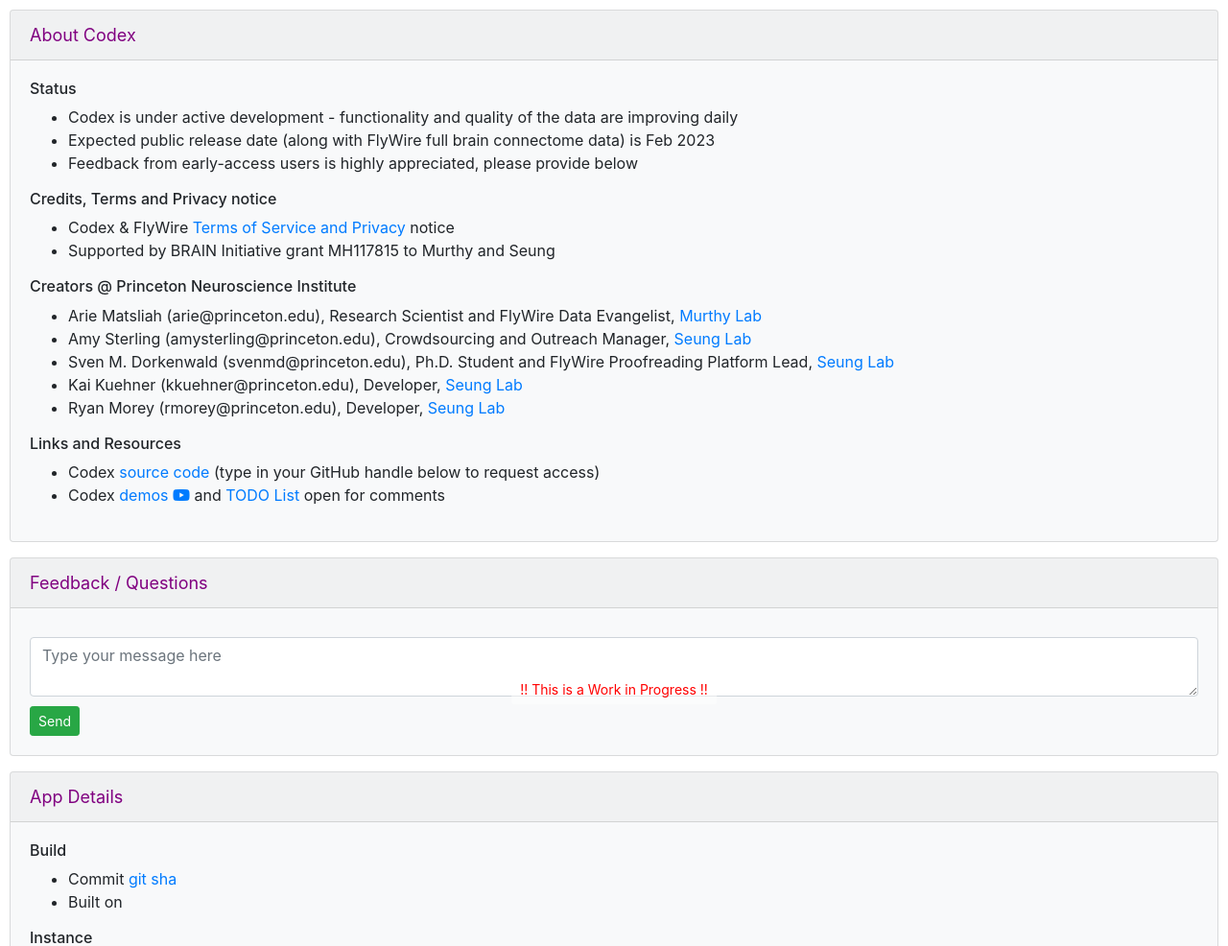
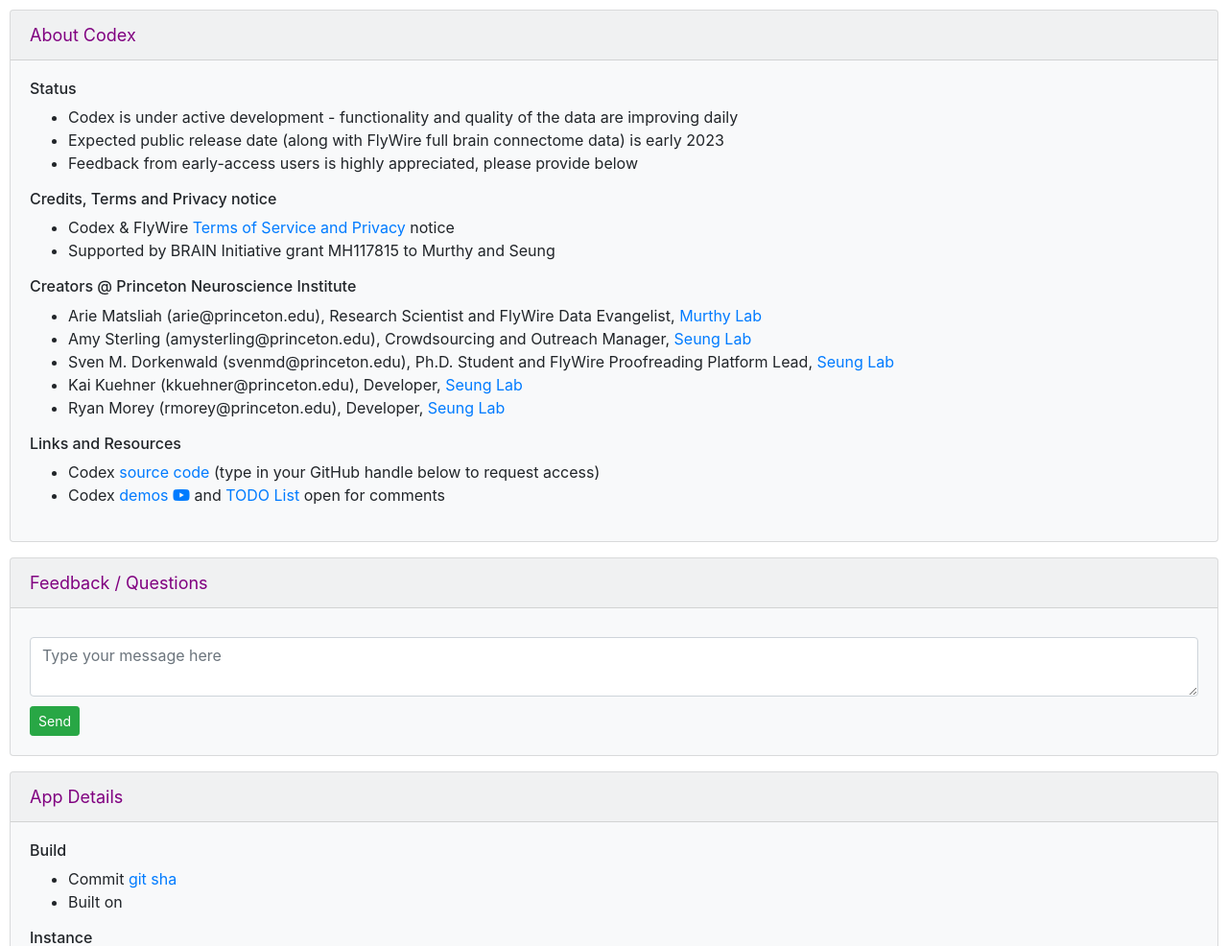
Before and after one commit to murthylab/codex, a Flask app: template src/templates/about_codex.html in a window 1280 px wide. Shown: the part 56-1042 px from the top of the page at 96% size. Run offline with Flask 3, Linux system fonts and the light colour scheme; the template is opened without the code that fills it, so the values that code supplies are empty; parts of the project's set-up code (start-up, migrations or seed data) failed here and were passed over; some libraries are stand-ins or nearby versions.

Commit message:
Remove WIP banners

```diff
--- a/src/blueprints/base.py
+++ b/src/blueprints/base.py
@@ -154,16 +154,6 @@ OBSOLETE_ROUTE_DESTINATIONS = {
     "neuron_info": "app/cell_details",
     "app/neuron_info": "app/cell_details",
 }
-
-
-@base.route("/wip")
-@request_wrapper
-def wip():
-    log_activity("Rendering WIP notice")
-    return render_error(
-        message="Both the data and the app are a work in progress. Estimated completion time is Feb 2023.",
-        title="Codex - current status",
-    )
 
 
 @base.route("/favicon.ico")
--- a/src/templates/about_codex.html
+++ b/src/templates/about_codex.html
@@ -13,7 +13,7 @@ About
         <h6>Status</h6>
         <ul>
             <li>Codex is under active development - functionality and quality of the data are improving daily</li>
-            <li>Expected public release date (along with FlyWire full brain connectome data) is Feb 2023</li>
+            <li>Expected public release date (along with FlyWire full brain connectome data) is early 2023</li>
             <li>Feedback from early-access users is highly appreciated, please provide below</li>
         </ul>
         <h6>Credits, Terms and Privacy notice</h6>
--- a/src/templates/about_flywire.html
+++ b/src/templates/about_flywire.html
@@ -13,7 +13,7 @@ About
         <h6>Status</h6>
         <ul>
             <li>FlyWire Connectome is actively proofread and labeled - completeness and accuracy are improving daily</li>
-            <li>Expected public release date (along with Codex) is Feb 2023</li>
+            <li>Expected public release date (along with Codex) is early 2023</li>
         </ul>
         <h6>Credits and Resources</h6>
         <ul>
--- a/src/templates/base.html
+++ b/src/templates/base.html
@@ -107,8 +107,4 @@
 
 {% block content %} {% endblock content %}
 
-<div id="snackbar">
-    <a class="btn btn-sm btn-link my-2 my-sm-0" style="color: red;" href="{{url_for('base.wip')}}">!! This is a Work in
-        Progress !!</a>
-</div>
 {% endblock base_barebones_content %}
```
